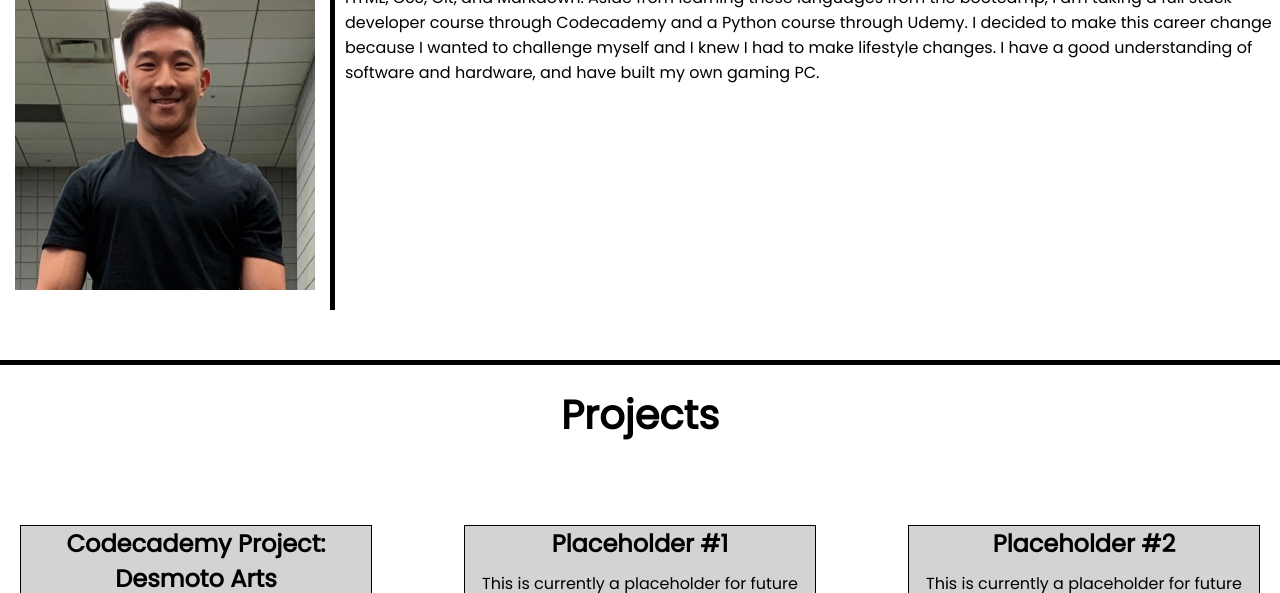
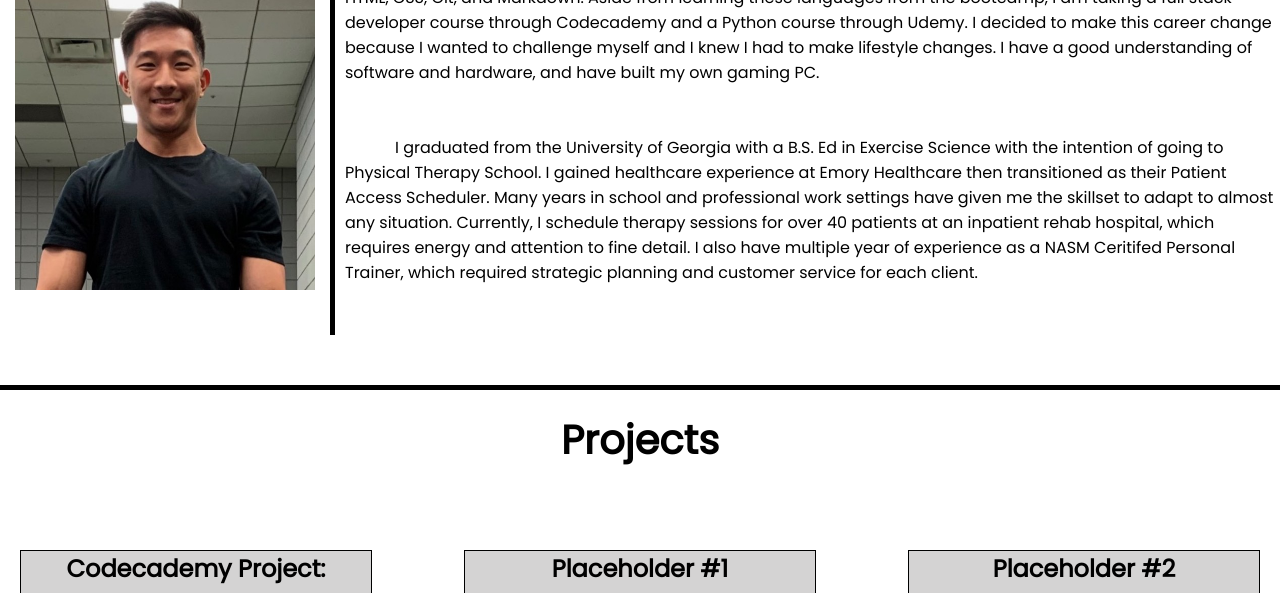
Before and after one commit to psong1/challenge-2, a plain HTML site: page index.html in a window 1280 px wide. Shown: the part 820-1413 px from the top of the page. Drawn offline with Linux system fonts and the light colour scheme.

Commit message:
finished current summary

```diff
--- a/index.html
+++ b/index.html
@@ -45,9 +45,11 @@
             <summary>
                 I am currently a Full Stack Developer Student at Georgia Tech Coding Bootcamp, and have been learning HTML, CSS, Git, and Markdown. Aside from learning these languages from the bootcamp, I am taking a full stack developer course through Codecademy and a Python course through Udemy.
                 I decided to make this career change because I wanted to challenge myself and I knew I had to make lifestyle changes. I have a good understanding of software and hardware, and have built my own gaming PC.
-
-
-
+            </summary>
+            <summary>
+                I graduated from the University of Georgia with a B.S. Ed in Exercise Science with the intention of going to Physical Therapy School. I gained healthcare experience at Emory Healthcare then transitioned as their Patient Access Scheduler.
+                Many years in school and professional work settings have given me the skillset to adapt to almost any situation. Currently, I schedule therapy sessions for over 40 patients at an inpatient rehab hospital, which requires energy and attention to fine detail.
+                I also have multiple year of experience as a NASM Ceritifed Personal Trainer, which required strategic planning and customer service for each client.
             </summary>
         </article>
         </div>
```
